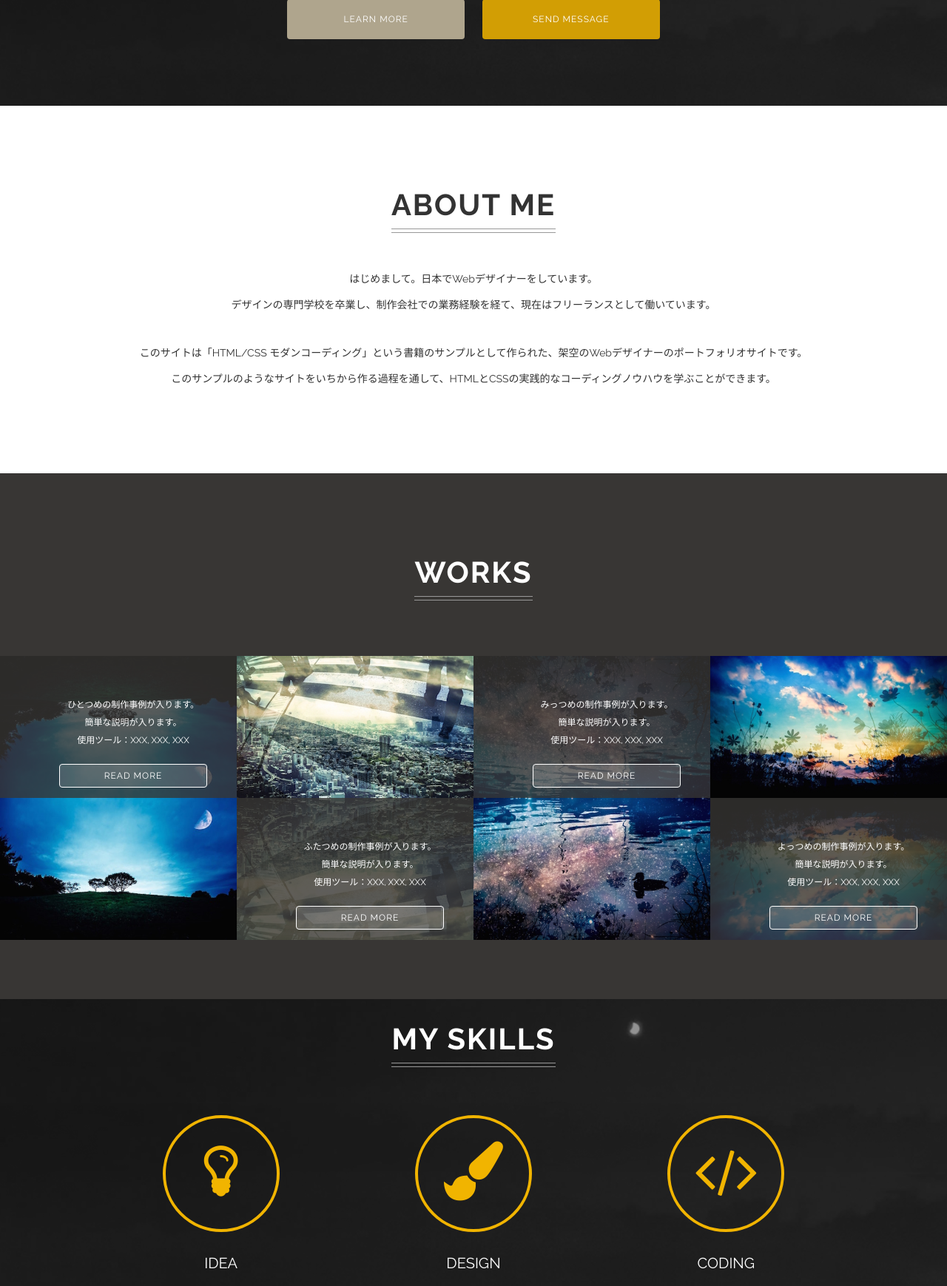
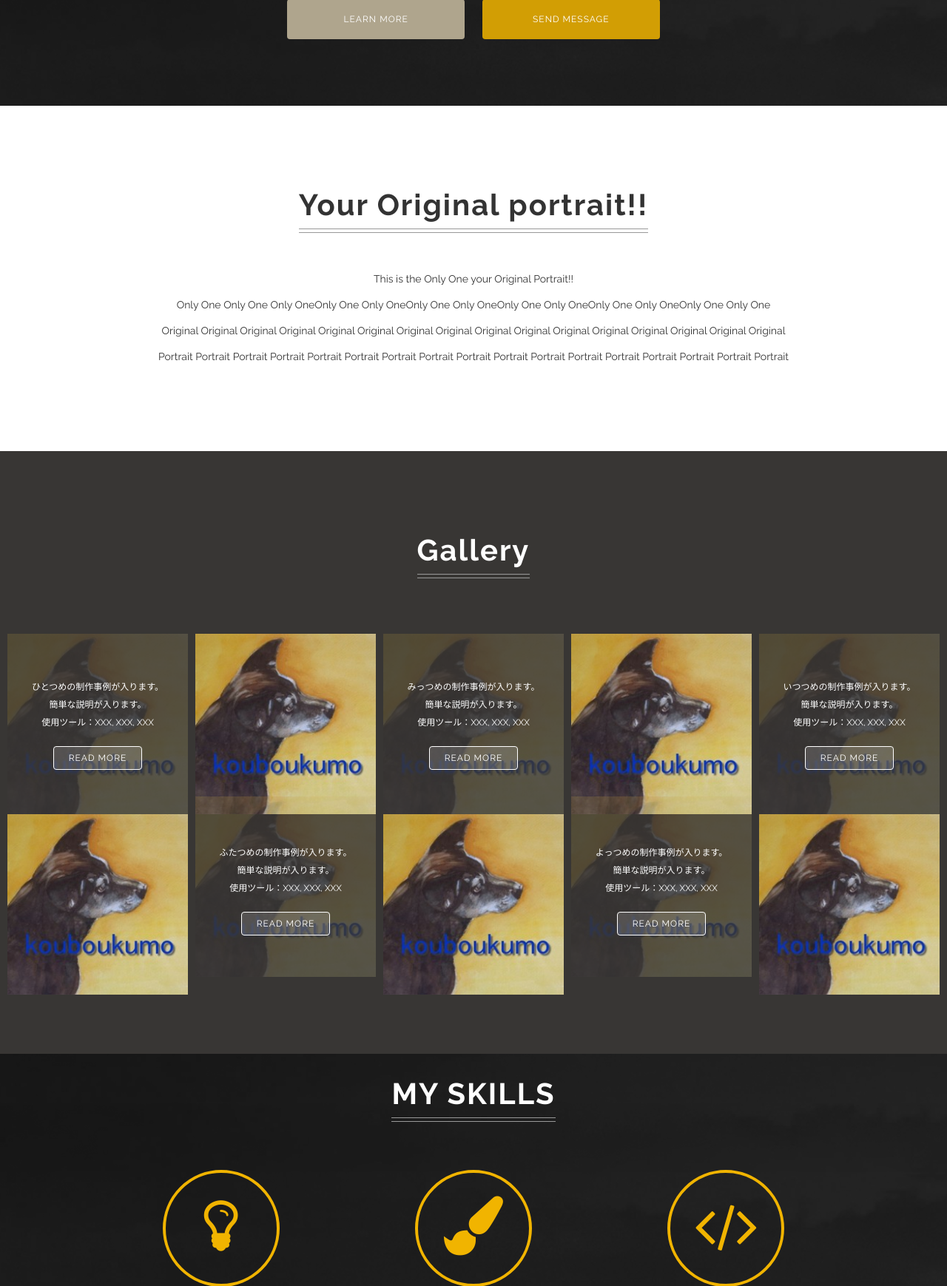
Before and after one commit to hidemiu/drawing_tengoku, a PHP site: page / in a window 1280 px wide. Shown: the part 455-2194 px from the top of the page at 74% size. Run offline with PHP 8.4, Linux system fonts and the light colour scheme; some libraries are stand-ins or nearby versions.

Commit message:
fixing gallery

```diff
--- a/css/style.css
+++ b/css/style.css
@@ -130,80 +130,85 @@ body {
 /* --------------------------------
  * works
  * -------------------------------- */
-.works {
+.gallery {
   padding: 80px 0;
   background-color: #383634;
 }
-.works-wrapper {
+.galleries-wrapper {
   display: table;
   width: 100%;
   margin-top: 60px;
   table-layout: fixed;
+  border-collapse: separate;
+  border-spacing: 10px 0;
 }
-.work-box {
+.gallery-box {
   position: relative;
   display: table-cell;
 }
-.work-image {
+.gallery-image {
   display: block;
   width: 100%;
-  margin: 0 0 60%;
+  margin: 0 0 100%;
 }
-.work-description {
+.gallery-description {
   position: absolute;
-  top: 50%;
+  top: 46%;
   left: 0;
   z-index: 1;
   width: 100%;
   height: 50%;
   overflow-y: auto;
 }
-.work-description-inner {
+.gallery-description-inner {
   display: table;
   width: 100%;
   height: 100%;
-  padding: 20px;
+  padding: 0px;
 }
-.work-text {
+.gallery-text {
   display: table-cell;
   vertical-align: middle;
   font-size: 1.2rem;
   line-height: 2;
 }
-.work-text .button {
-  width: 60%;
+.gallery-text .button {
+  width: 50%;
   margin-top: 20px;
   padding: 3px;
 }
-.work-box::after {
+.gallery-box::after {
   content: '';
   position: absolute;
-  top: 50%;
+  top: 45%;
   left: 0;
   width: 100%;
   height: 50%;
   background: no-repeat;
   background-size: 100% 100%;
   opacity: 0.2;
-  transform: scaleY(-1);
+/*  transform: scaleY(-1);*/
 }
-.work-box.tree::after {
-  background-image: url('../images/tree.jpg');
+.gallery-box.first::after {
+  background-image: url('../images/gallery_1.jpg');
 }
-.work-box.building::after {
-  background-image: url('../images/building.jpg');
+.gallery-box.second::after {
+  background-image: url('../images/gallery_2.jpg');
 }
-.work-box.lake::after {
-  background-image: url('../images/lake.jpg');
+.gallery-box.third::after {
+  background-image: url('../images/gallery_3.jpg');
 }
-.work-box.sky::after {
-  background-image: url('../images/sky.jpg');
+.gallery-box.fourth::after {
+  background-image: url('../images/gallery_4.jpg');
 }
-.work-box:nth-child(odd) .work-image {
-  margin: 60% 0 0;
+.gallery-box.fifth::after {
+  background-image: url('../images/gallery_5.jpg');
 }
-.work-box:nth-child(odd) .work-description,
-.work-box:nth-child(odd)::after {
+.gallery-box:nth-child(odd) .gallery-image {
+  margin: 100% 0 0;
+}
+.gallery-box:nth-child(odd) .gallery-description,
+.gallery-box:nth-child(odd)::after {
   top: 0;
 }
 
--- a/index.html
+++ b/index.html
@@ -20,24 +20,22 @@
     </div>
   </header>
   <section class="about" id="about">
-    <h2 class="heading">ABOUT ME</h2>
+    <h2 class="heading">Your Original portrait!!</h2>
     <p class="about-text">
-      はじめまして。日本でWebデザイナーをしています。<br>
-      デザインの専門学校を卒業し、制作会社での業務経験を経て、現在はフリーランスとして働いています。
-    </p>
-    <p class="about-text">
-      このサイトは「HTML/CSS モダンコーディング」という書籍のサンプルとして作られた、架空のWebデザイナーのポートフォリオサイトです。<br>
-      このサンプルのようなサイトをいちから作る過程を通して、HTMLとCSSの実践的なコーディングノウハウを学ぶことができます。
+      This is the Only One your Original Portrait!!<br>
+      Only One Only One Only OneOnly One Only OneOnly One Only OneOnly One Only OneOnly One Only OneOnly One Only One<br>
+      Original Original Original Original Original Original Original Original Original Original Original Original Original Original Original Original<br>
+      Portrait Portrait Portrait Portrait Portrait Portrait Portrait Portrait Portrait Portrait Portrait Portrait Portrait Portrait Portrait Portrait Portrait
     </p>
   </section>
-  <section class="works">
-    <h2 class="heading">WORKS</h2>
-    <div class="works-wrapper">
-      <div class="work-box tree">
-        <img class="work-image" src="images/tree.jpg" alt="制作事例1">
-        <div class="work-description">
-          <div class="work-description-inner">
-            <p class="work-text">
+  <section class="gallery">
+    <h2 class="heading">Gallery</h2>
+    <div class="galleries-wrapper">
+      <div class="gallery-box first">
+        <img class="gallery-image" src="images/gallery_1.jpg" alt="portrait_1">
+        <div class="gallery-description">
+          <div class="gallery-description-inner">
+            <p class="gallery-text">
               ひとつめの制作事例が入ります。<br>
               簡単な説明が入ります。<br>
               使用ツール：XXX, XXX, XXX<br>
@@ -46,11 +44,11 @@
           </div>
         </div>
       </div>
-      <div class="work-box building">
-        <img class="work-image" src="images/building.jpg" alt="制作事例2">
-        <div class="work-description">
-          <div class="work-description-inner">
-            <p class="work-text">
+      <div class="gallery-box second">
+        <img class="gallery-image" src="images/gallery_2.jpg" alt="portrait_2">
+        <div class="gallery-description">
+          <div class="gallery-description-inner">
+            <p class="gallery-text">
               ふたつめの制作事例が入ります。<br>
               簡単な説明が入ります。<br>
               使用ツール：XXX, XXX, XXX<br>
@@ -59,11 +57,11 @@
           </div>
         </div>
       </div>
-      <div class="work-box lake">
-        <img class="work-image" src="images/lake.jpg" alt="制作事例3">
-        <div class="work-description">
-          <div class="work-description-inner">
-            <p class="work-text">
+      <div class="gallery-box third">
+        <img class="gallery-image" src="images/gallery_3.jpg" alt="portrait_3">
+        <div class="gallery-description">
+          <div class="gallery-description-inner">
+            <p class="gallery-text">
               みっつめの制作事例が入ります。<br>
               簡単な説明が入ります。<br>
               使用ツール：XXX, XXX, XXX<br>
@@ -72,12 +70,25 @@
           </div>
         </div>
       </div>
-      <div class="work-box sky">
-        <img class="work-image" src="images/sky.jpg" alt="制作事例4">
-        <div class="work-description">
-          <div class="work-description-inner">
-            <p class="work-text">
+      <div class="gallery-box fourth">
+        <img class="gallery-image" src="images/gallery_4.jpg" alt="portrait4">
+        <div class="gallery-description">
+          <div class="gallery-description-inner">
+            <p class="gallery-text">
               よっつめの制作事例が入ります。<br>
+              簡単な説明が入ります。<br>
+              使用ツール：XXX, XXX, XXX<br>
+              <a href="#" class="button button-ghost">READ MORE</a>
+            </p>
+          </div>
+        </div>
+      </div>
+      <div class="gallery-box fifth">
+        <img class="gallery-image" src="images/gallery_5.jpg" alt="portrait5">
+        <div class="gallery-description">
+          <div class="gallery-description-inner">
+            <p class="gallery-text">
+              いつつめの制作事例が入ります。<br>
               簡単な説明が入ります。<br>
               使用ツール：XXX, XXX, XXX<br>
               <a href="#" class="button button-ghost">READ MORE</a>
```
Also changed, not shown: images/gallery_1.jpg (added), images/gallery_2.jpg (added), images/gallery_3.jpg (added), images/gallery_4.jpg (added), images/gallery_5.jpg (added).
